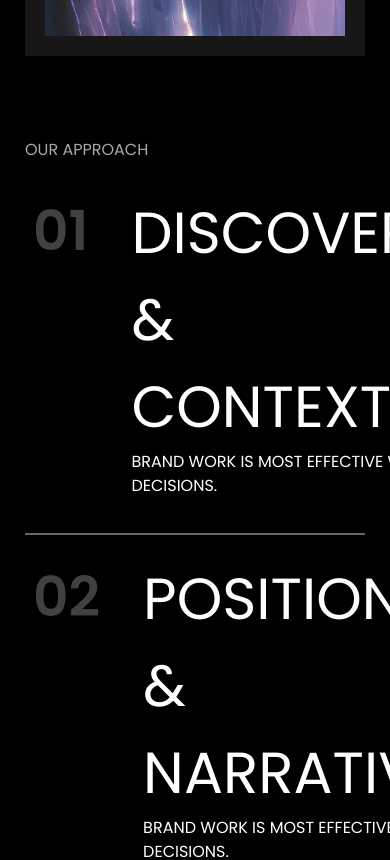
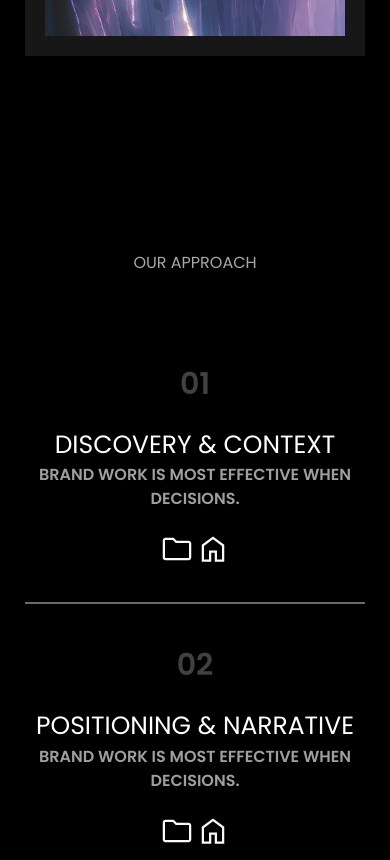
Before and after one commit to nibiralpha/portfolio, a Next.js app: page / in a window 390 px wide. Shown: the part 3360-4220 px from the top of the page. Built offline with nearby package versions, Linux system fonts and the light colour scheme.

Commit message:
out approach section done in moberesponsive view

```diff
--- a/src/app/Component/ListComponent/listComponent.css
+++ b/src/app/Component/ListComponent/listComponent.css
@@ -1,13 +1,13 @@
-.list{
+.list {
   display: flex;
   justify-content: space-between;
 }
 
-.left_contents{
+.left_contents {
   display: flex;
 }
 
-.index{
+.index {
   font-size: 55px;
   color: #414141;
   font-weight: 600;
@@ -15,22 +15,61 @@
   margin: 8px;
 }
 
-.middle_content{
+.middle_content {
   /* display: flex; */
   font-size: 20px;
   margin-left: 35px;
   text-transform: uppercase;
 }
 
-.approach_icons{
+.approach_icons {
   display: flex;
   align-items: flex-start;
 }
 
-.approach_sub_title{
+.approach_sub_title {
   font-size: 16px;
+  color: #9f9f9f;
+  font-weight: 600;
 }
 
-.approach_title{
+.approach_title {
   font-size: 58px;
 }
+
+/* MOBILE */
+@media screen and (max-width: 540px) {
+  .list {
+    display: flex;
+    flex-direction: column;
+    align-items: center;
+  }
+
+  .left_contents {
+    display: flex;
+    flex-direction: column;
+    align-items: center;
+  }
+
+  .index {
+    font-size: 30px;
+  }
+
+  .approach_title {
+    font-size: 25px;
+    text-align: center;
+  }
+
+  .approach_sub_title{
+    text-align: center;
+  }
+
+  .approach_icons {
+    margin-top: 20px;
+    width: 72px;
+  }
+
+  .middle_content{
+    margin-left: 0;
+  }
+}
--- a/src/app/Component/OurApproachComponent/ourApproachComponent.css
+++ b/src/app/Component/OurApproachComponent/ourApproachComponent.css
@@ -1,13 +1,23 @@
-.approach{
-    margin: 0 25px 100px 25px;
+.approach {
+  margin: 175px 25px 100px 25px;
 }
 
-.section_head{
-    color: rgb(168, 168, 168);
-    margin-bottom: 8%;
+.section_head {
+  color: rgb(168, 168, 168);
+  margin-bottom: 8%;
 }
 
+.hr {
+  margin-top: 35px;
+}
 
-.hr{
-    margin-top: 35px;
+/* MOBILE */
+@media screen and (max-width: 540px) {
+  .section_head {
+    text-align: center;
+  }
+
+  .section_head {
+    margin-bottom: 20%;
+  }
 }
```
Lines whose indentation alone changed are shown as unchanged.
